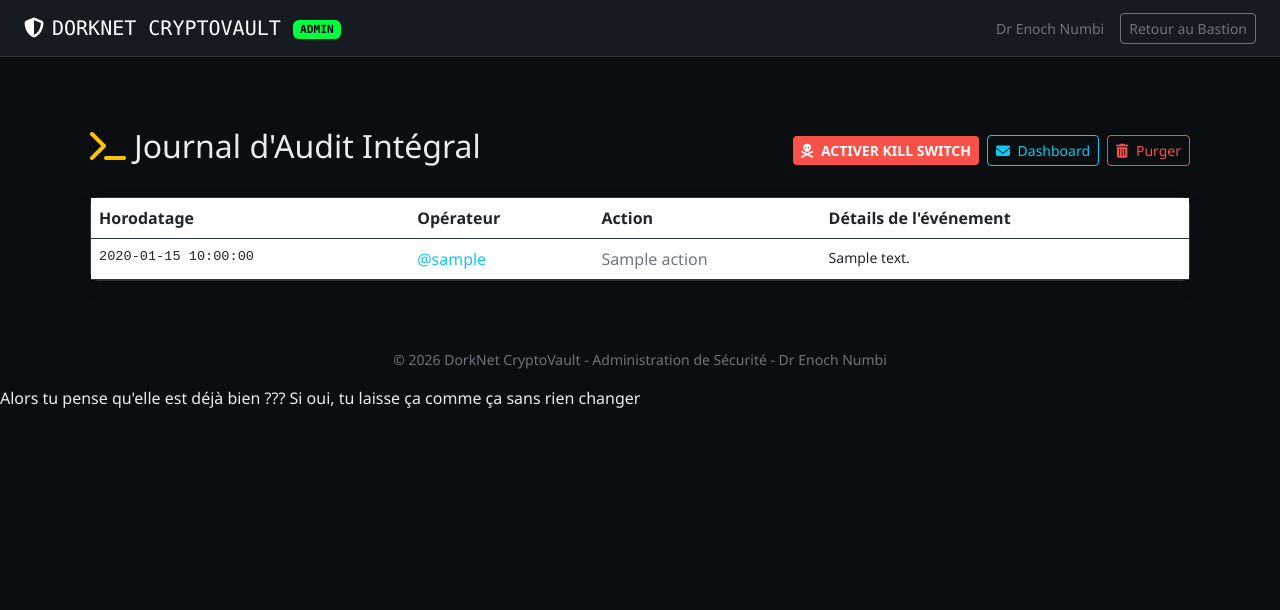
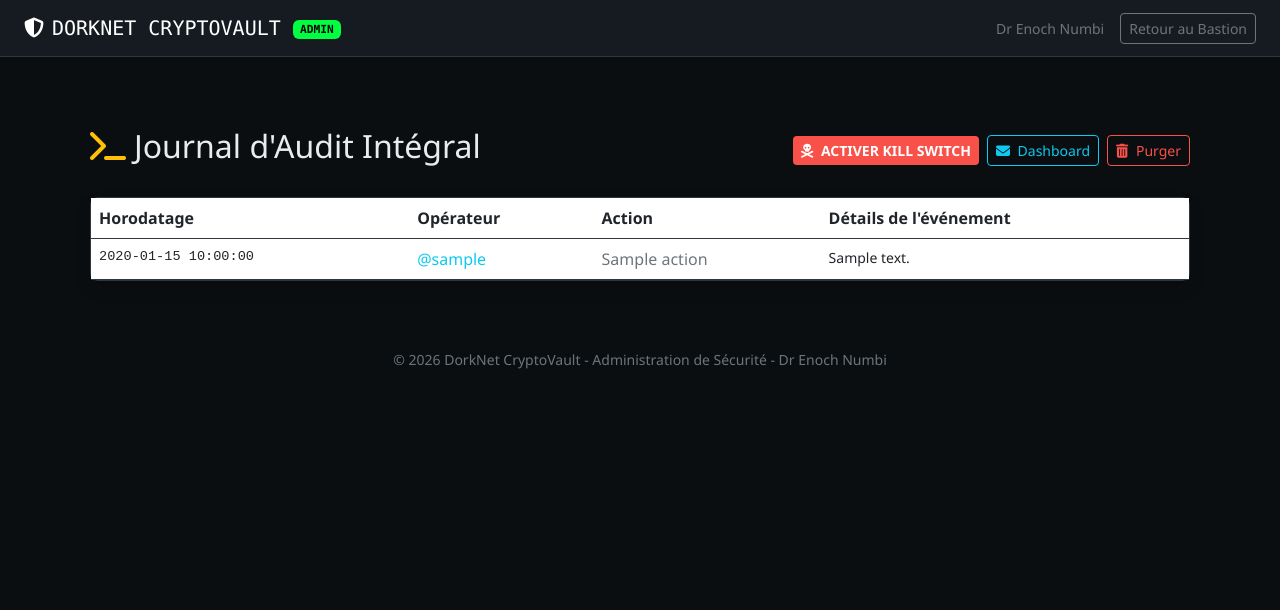
Before and after one commit to enochnumbi062-gif/DorkNet_CryptoVault, a Flask app: template templates/admin_logs.html in a window 1280 px wide. Shown: the top 610 px of the page. Run offline with Flask 3, Linux system fonts and the light colour scheme; the template is opened without the code that fills it: most values are stand-ins (such as "Sample title", 1, 10 or a date in 2020).

Commit message:
Update admin_logs.html

```diff
--- a/templates/admin_logs.html
+++ b/templates/admin_logs.html
@@ -119,8 +119,3 @@
 <script src="https://cdn.jsdelivr.net/npm/bootstrap@5.3.0/dist/js/bootstrap.bundle.min.js"></script>
 </body>
 </html>
-
-
-Alors tu pense qu'elle est déjà bien ???
-
-Si oui, tu laisse ça comme ça sans rien changer
```
